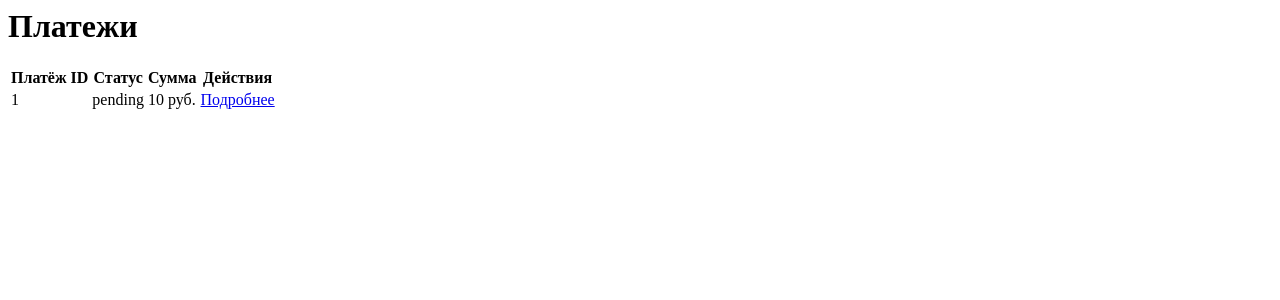
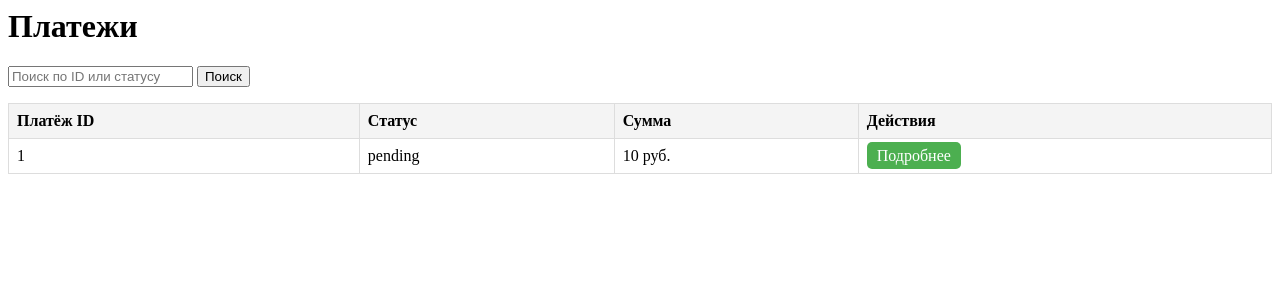
Before and after one commit to QuadDarv1ne/fastpay_connect, a FastAPI app: template app/templates/admin_payments.html in a window 1280 px wide. Shown: the top 300 px of the page. Run offline with FastAPI, Linux system fonts and the light colour scheme; the template is opened without the code that fills it: most values are stand-ins (such as "Sample title", 1, 10 or a date in 2020); parts of the project's set-up code (start-up, migrations or seed data) failed here and were passed over.

Commit message:
modified:   app/templates/admin_payments.html

```diff
--- a/app/templates/admin_payments.html
+++ b/app/templates/admin_payments.html
@@ -1,10 +1,37 @@
-<!-- admin_payments.html -->
 <html>
 <head>
     <title>Администрирование платежей</title>
+    <style>
+        table {
+            width: 100%;
+            border-collapse: collapse;
+        }
+        th, td {
+            padding: 8px;
+            text-align: left;
+            border: 1px solid #ddd;
+        }
+        th {
+            background-color: #f4f4f4;
+        }
+        .button {
+            padding: 5px 10px;
+            background-color: #4CAF50;
+            color: white;
+            text-decoration: none;
+            border-radius: 5px;
+        }
+        .button:hover {
+            background-color: #45a049;
+        }
+    </style>
 </head>
 <body>
     <h1>Платежи</h1>
+    <form method="GET" action="/admin/payments/search">
+        <input type="text" name="search" placeholder="Поиск по ID или статусу">
+        <button type="submit">Поиск</button>
+    </form>
     <table>
         <thead>
             <tr>
@@ -20,10 +47,11 @@
                 <td>{{ payment.id }}</td>
                 <td>{{ payment.status }}</td>
                 <td>{{ payment.amount }} руб.</td>
-                <td><a href="/admin/payment/{{ payment.id }}">Подробнее</a></td>
+                <td><a href="/admin/payment/{{ payment.id }}" class="button">Подробнее</a></td>
             </tr>
             {% endfor %}
         </tbody>
     </table>
+    <!-- Add pagination controls if needed -->
 </body>
 </html>
```
